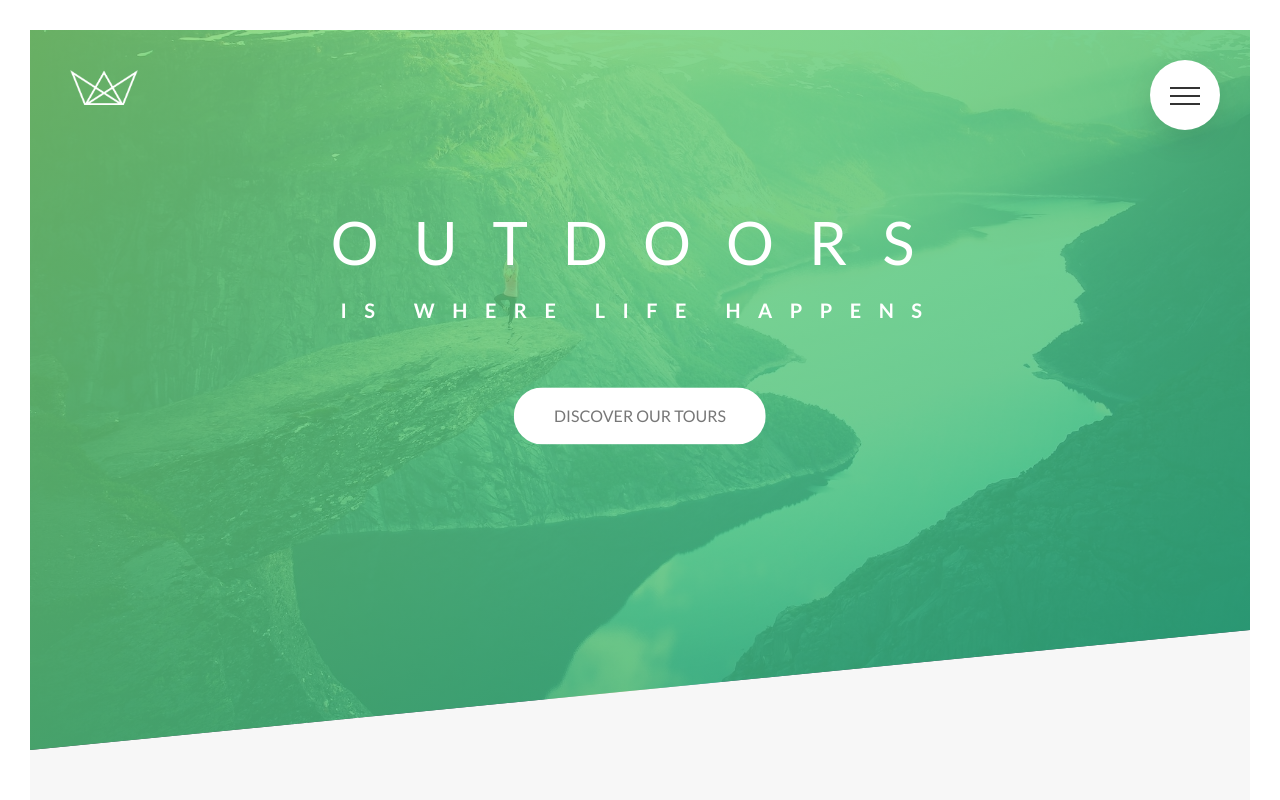
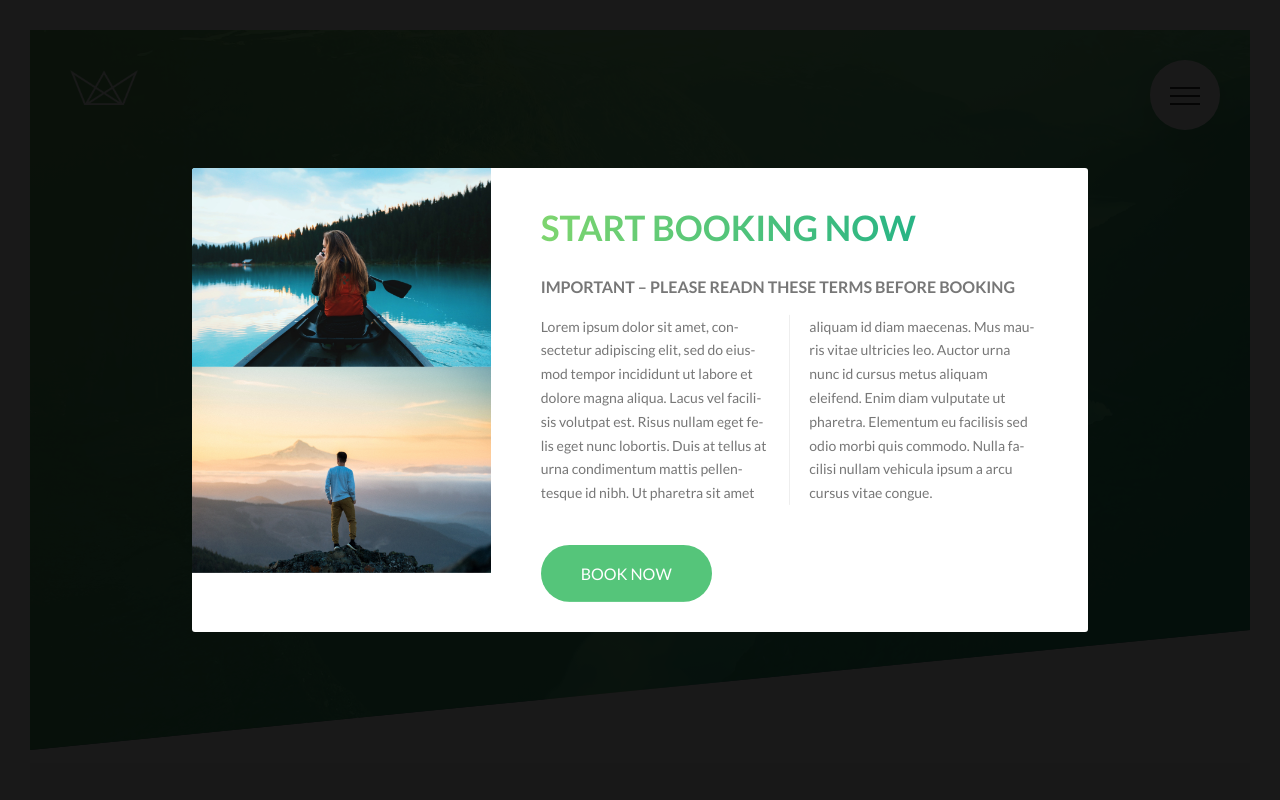
Before and after one commit to pawelczar/Natours, a website: page index.html in a window 1280 px wide. Shown: the top 800 px of the page. Drawn offline with Linux system fonts and the light colour scheme.

Commit message:
added modal markup and basic styling to popup component

```diff
--- a/index.html
+++ b/index.html
@@ -341,6 +341,26 @@
             </div>
         </div>
     </footer>
+    <div class="popup">
+        <div class="popup__content">
+            <div class="popup__left">
+                <img src="img/nat-8.jpg" alt="tour photo" class="popup__img">
+                <img src="img/nat-9.jpg" alt="tour photo" class="popup__img">
+            </div>
+            <div class="popup__right">
+                <h2 class="heading-secondary u-margin-bottom-small">Start booking now</h2>
+                <h3 class="heading-tertiary u-margin-bottom-small">Important &ndash; Please readn these terms before
+                    booking</h3>
+                <p class="popup__text">Lorem ipsum dolor sit amet, consectetur adipiscing elit, sed do eiusmod tempor
+                    incididunt ut labore et dolore magna aliqua. Lacus vel facilisis volutpat est. Risus nullam eget
+                    felis eget nunc lobortis. Duis at tellus at urna condimentum mattis pellentesque id nibh. Ut
+                    pharetra sit amet aliquam id diam maecenas. Mus mauris vitae ultricies leo. Auctor urna nunc id
+                    cursus metus aliquam eleifend. Enim diam vulputate ut pharetra. Elementum eu facilisis sed odio
+                    morbi quis commodo. Nulla facilisi nullam vehicula ipsum a arcu cursus vitae congue.</p>
+                <a href="#" class="btn btn--green">Book now</a>
+            </div>
+        </div>
+    </div>
     <!-- BASIC GRID MARKUP
     <section class="grid-test">
         <div class="row">
--- /dev/null
+++ b/sass/layout/_popup.scss
@@ -0,0 +1,49 @@
+.popup{
+    position: fixed;
+    top: 0;
+    left: 0;
+    width: 100%;
+    height: 100vh;
+    background-color: rgba($color-black, .9);
+    z-index: 5000;
+
+    &__content{
+        position: absolute;
+        width: 70%;
+        top: 50%;
+        left: 50%;
+        transform: translate(-50%, -50%);
+        background-color: $color-white;
+        border-radius: 3px;
+        display: table;
+        overflow: hidden;
+    }
+
+    &__left{
+        width: 33.33333%;
+        display: table-cell;
+    }
+
+    &__right{
+        width: 66.66667%;
+        display: table-cell;
+        vertical-align: middle;
+        padding: 3rem 5rem;
+    }
+
+    &__img{
+        display: block;
+        width: 100%;
+    }
+
+    &__text{
+        font-size: 1.4rem;
+        margin-bottom: 4rem;
+        column-count: 2;
+        column-gap: 4rem;
+        column-rule: 1px solid $color-grey-light-2;
+        -webkit-hyphens: auto;
+        hyphens: auto;
+
+    }
+}
--- a/sass/main.scss
+++ b/sass/main.scss
@@ -19,5 +19,6 @@
 @import "layout/header";
 @import "layout/footer";
 @import "layout/navigation";
+@import "layout/popup";
 
 @import "pages/home";
```
Also changed, not shown: css/style.css.
